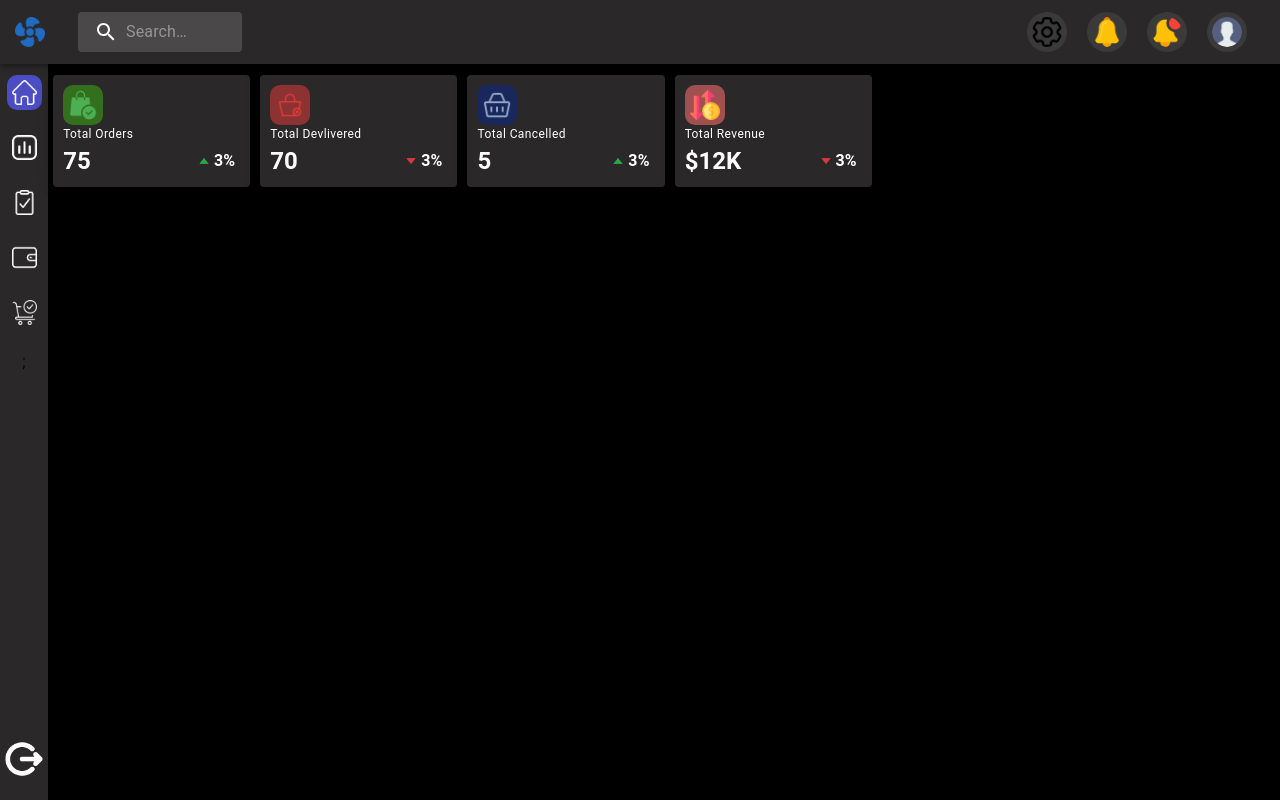
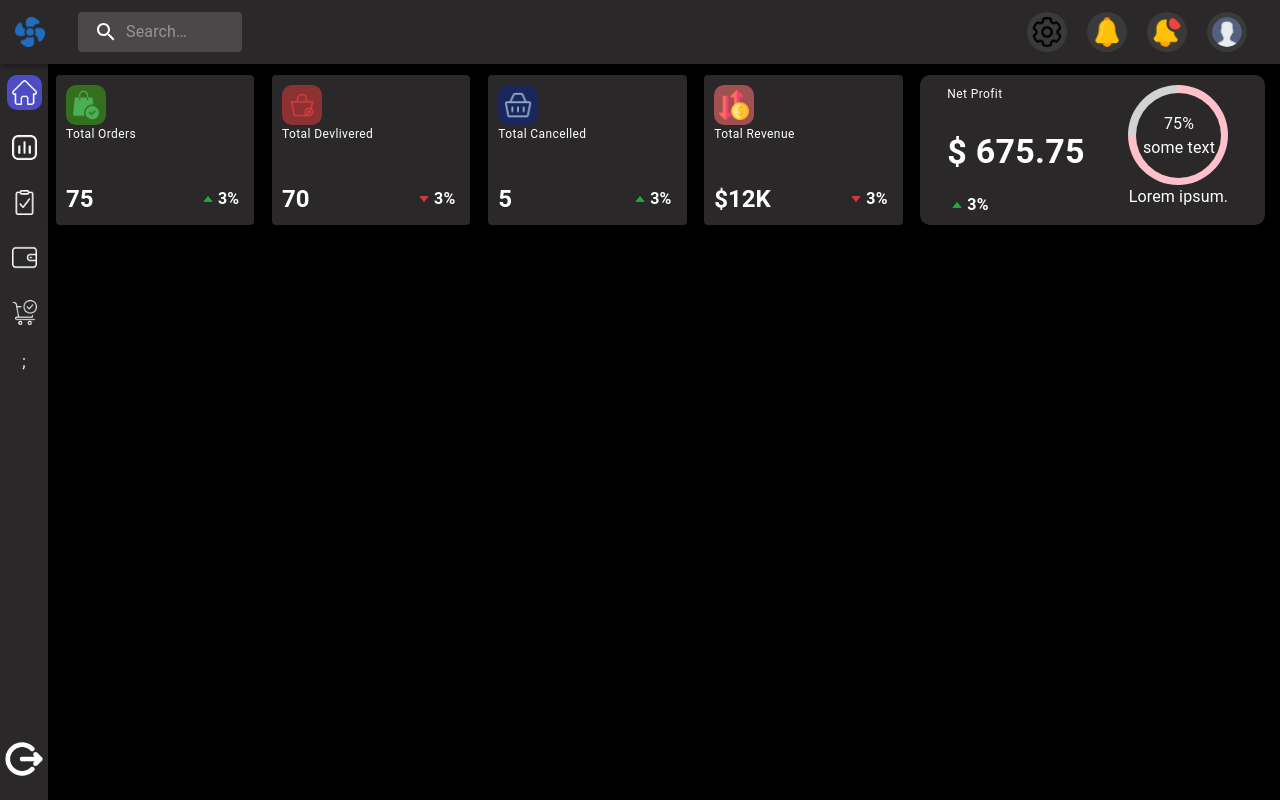
Before and after one commit to Sayyadsulthan/FitPeo-Static-Dashboard, a React (Vite) app: page / in a window 1280 px wide. Built offline with nearby package versions, Linux system fonts and the light colour scheme.

Commit message:
Updated the NetProfit component and added the percentage

```diff
--- a/src/App.jsx
+++ b/src/App.jsx
@@ -1,20 +1,27 @@
-import { Box } from '@mui/material';
+import { Box, useMediaQuery } from '@mui/material';
 import Navbar from './components/Navbar';
 import SideBar from './components/SideBar';
 import theme from './utils/theme.json';
 import ProductOverviewCard from './components/ProductOverviewCard';
+import NetProfitCard from './components/NetProfitCard';
 function App() {
+    const isNonLaptop = useMediaQuery('(min-width:770px)');
     return (
         <>
             <Navbar />
-            <Box display={'flex'} height={'100vh'} gap={'0px'}>
+            <Box display={'flex'} height={'100vh'} gap={'0px'} color={theme.dark.colors.text}>
                 <SideBar />
                 <Box
                     bgcolor={theme.dark.colors.body}
                     width={'100%'} /* height={'100%'}*/
                     sx={{ marginTop: '45px', paddingTop: '30px' }}
+                    display={'flex'}
+                    flexDirection={isNonLaptop ? 'row' : 'column'}
+                    // justifyContent={'space-around'}
+                    gap={'10px'}
                 >
                     <ProductOverviewCard />
+                    <NetProfitCard />
                 </Box>
             </Box>
         </>
--- a/src/components/NetProfitCard.jsx
+++ b/src/components/NetProfitCard.jsx
@@ -1,7 +1,100 @@
+import { Box, Typography, useMediaQuery } from '@mui/material';
 import React from 'react';
+import { arrowUp } from '../assets';
+import theme from '../utils/theme.json';
 
 const NetProfitCard = () => {
-    return <div>NetProfitCard</div>;
+    const isNonLaptop = useMediaQuery('(min-width:770px)');
+    const isNonMobile = useMediaQuery('(min-width:550px)');
+    return (
+        <Box
+            display={'flex'}
+            flexDirection={'row'}
+            justifyContent={'space-around'}
+            bgcolor={theme.dark.colors.nav.body}
+            height={'150px'}
+            width={isNonLaptop ? '28%' : isNonMobile ? '80%' : '90%'}
+            borderRadius={'10px'}
+            padding={'10px'}
+            marginLeft={isNonLaptop ? '0px' : 'auto'}
+            marginRight={isNonLaptop ? '' : 'auto'}
+        >
+            {/* left div */}
+            <Box display={'flex'} flexDirection={'column'} justifyContent={'space-between'}>
+                <Typography variant='caption' marginBottom={'5px'}>
+                    {' '}
+                    Net Profit
+                </Typography>
+                <Typography variant='h4' fontWeight={'bolder'}>
+                    $ 675.75
+                </Typography>
+
+                <Box
+                    display={'flex'}
+                    padding={'5px'}
+                    // justifyContent={'center'}
+                    alignItems={'center'}
+                    height={'20px'}
+                    gap={isNonMobile ? '5px' : '0px'}
+                >
+                    <img src={arrowUp} alt='' width={'10px'} />
+                    <Typography
+                        variant='body1'
+                        color={'white'}
+                        fontWeight={isNonMobile ? 'bolder' : 'bold'}
+                    >
+                        3%
+                    </Typography>
+                </Box>
+            </Box>
+            {/* right div */}
+
+            <Box
+                display={'flex'}
+                flexDirection={'column'}
+                // margin={'auto'}
+                alignItems={'center'}
+                textAlign={'center'}
+                minWidth={'120px'}
+            >
+                <Box
+                    sx={{
+                        position: 'relative',
+                        textAlign: 'center',
+                        width: '100px',
+                        height: '100px',
+                        // marginLeft: '30%',
+                        borderRadius: '100%',
+                        backgroundColor: ' #E53B3B',
+                        background: `linear-gradient(270deg, pink 50%, transparent 50%), linear-gradient(0deg, pink 50%, lightgray 50%) `,
+                    }}
+                >
+                    <Box
+                        sx={{
+                            position: 'relative',
+                            top: '8px',
+                            left: '8px',
+                            textAlign: 'center',
+                            width: '85px',
+                            height: '85px',
+                            borderRadius: '100%',
+                            backgroundColor: theme.dark.colors.nav.body,
+                            display: 'flex',
+                            flexDirection: 'column',
+                            justifyContent: 'center',
+                            alignItems: 'center',
+                        }}
+                    >
+                        <span> 75%</span>
+                        <span> some text</span>
+                    </Box>
+                </Box>
+                <Box textAlign={'center'}>
+                    <Typography textAlign={'center'}>Lorem ipsum.</Typography>
+                </Box>
+            </Box>
+        </Box>
+    );
 };
 
 export default NetProfitCard;
--- a/src/components/ProductOverviewCard.jsx
+++ b/src/components/ProductOverviewCard.jsx
@@ -52,9 +52,11 @@ const ProductOverviewCard = () => {
     return (
         <Box
             display={'flex'}
+            justifyContent={'space-evenly'}
             gap={isNonLaptop ? '10px' : '5px'}
             width={isNonLaptop ? '70%' : '100%'}
-            paddingLeft={'5px'}
+            // paddingLeft={'5px'}
+            height={'150px'}
         >
             {products.map((prod, ind) => (
                 <Paper
```
